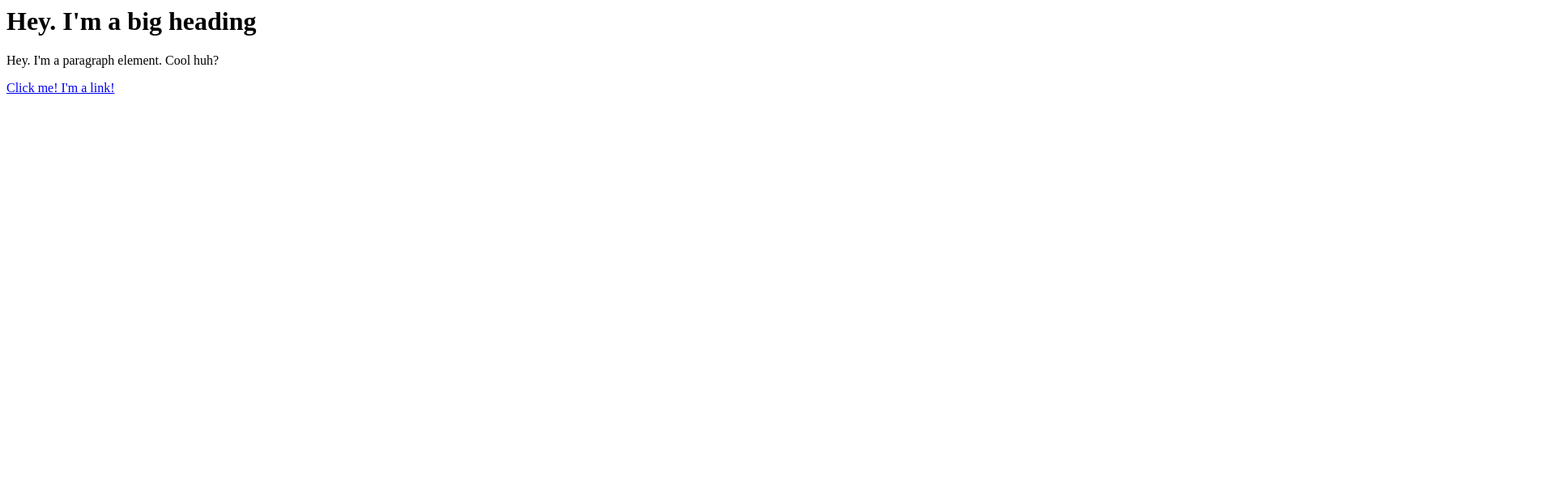
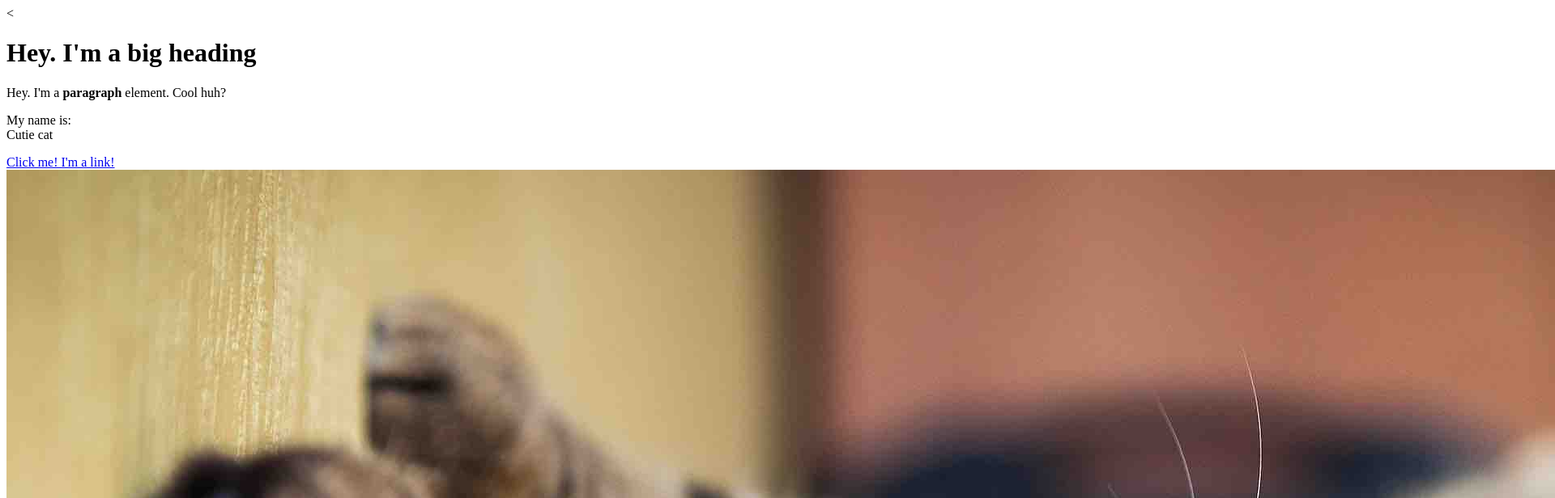
Before and after one commit to BlairK13/cartoon-hero, a plain HTML site: page test.html in a window 1280 px wide. Shown: the top 616 px of the page at 81% size, 1920 px wide, since content can reach past the window. Drawn offline with Linux system fonts and the light colour scheme.

Commit message:
Added a cat image and a few more elements

```diff
--- a/test.html
+++ b/test.html
@@ -1,3 +1,14 @@
-<h1> Hey. I'm a big heading </h1>
-<p>Hey. I'm a paragraph element. Cool huh?</p>
-<a href="https://google.com" target="_blank" title="Let's go to Google">Click me! I'm a link!</a>
+<!DOCTYPE html>
+<html>
+<head>
+  <title>Test page </title>
+</head>
+<<body>
+  <h1> Hey. I'm a big heading </h1>
+  <p>Hey. I'm a <b>paragraph</b> element. Cool huh?</p>
+  <p>My name is:<br>
+  Cutie cat</p>
+  <a href="https://google.com" target="_blank" title="Let's go to Google">Click me! I'm a link!</a>
+  <img src="img/cute-cat.jpg">
+</body>
+</html>
```
Also changed, not shown: img/cute-cat.jpg (added).
